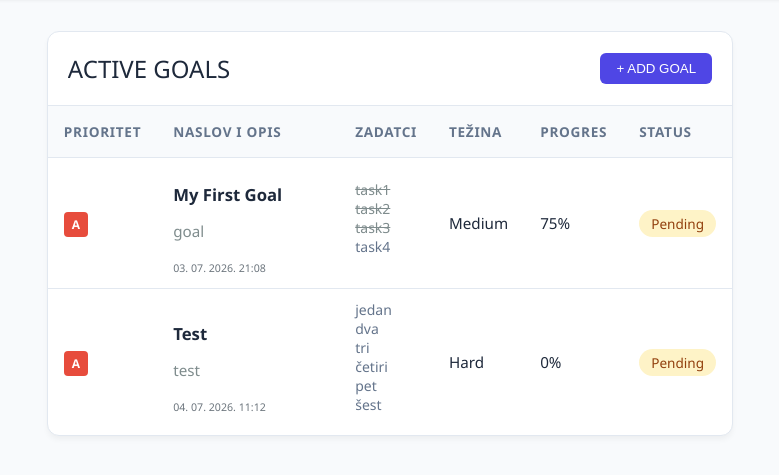
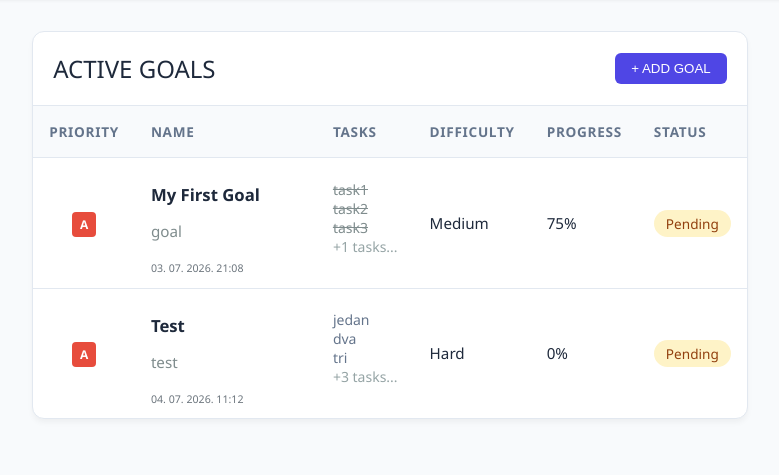
Before and after one commit to ian-developer/flask-focus-app, a Flask app: page /goals in a window 1280 px wide. Shown: the part 65-540 px from the top of the page, without its empty margins (250-1029 px from the left). Run offline with Flask 3, Linux system fonts and the light colour scheme.

Commit message:
fixing html

```diff
--- a/app/static/style.css
+++ b/app/static/style.css
@@ -215,7 +215,6 @@ ul {
 
 li {
     padding: 0%;
-
 }
 
 /* 4. Badges (Značke za prioritet i status) */
--- a/app/templates/goals.html
+++ b/app/templates/goals.html
@@ -8,7 +8,7 @@
 <div class="container">
     <div id="form_container" class="card hidden">
         <div style="display: flex; justify-content: space-between; align-items: center; margin-bottom: 1.5rem;">
-            <h2 style="margin: 0;">Novi Cilj</h2>
+            <h2 style="margin: 0;">Add new goal: </h2>
             <!-- Gumb za zatvaranje forme -->
             <button type="button" id="close_form_btn" style=" color: white; background: rgba(255, 0, 0, 0.255); border: none; border-radius: 2px; cursor: pointer; font-size: 1.2rem;">&times;</button>
         </div>
@@ -16,7 +16,7 @@
         <form action="/add-goal" method="POST" id="new_goal_form">
 
             <div class="form-group">
-                <label for="title">Goal name</label>
+                <label for="title">Name</label>
                 <input type="text" id="title" name="title" placeholder="Project goal">
             </div>
 
@@ -72,11 +72,11 @@
         <table>
             <thead>
                 <tr>
-                    <th>Prioritet</th>
-                    <th>Naslov i Opis</th>
-                    <th>Zadatci</th>
-                    <th>Težina</th>
-                    <th>Progres</th>
+                    <th>Priority</th>
+                    <th>Name</th>
+                    <th>Tasks</th>
+                    <th>Difficulty</th>
+                    <th>Progress</th>
                     <th>Status</th>
                 </tr>
             </thead>
@@ -84,7 +84,7 @@
                 <!-- Petlja prolazi kroz sve ciljeve poslane iz app.py -->
                 {% for goal in goals %}
                 <tr class="clickable-row" data-href=" {{ url_for('main.view_goal', goal_id=goal.id) }}">
-                    <td><span class="badge badge-{{ goal.priority }}">{{ goal.priority }}</span></td>
+                    <td style="text-align: center;"><span class="badge badge-{{ goal.priority }}">{{ goal.priority }}</span></td>
                     <td style="width: 150px;">
                         <h2>{{ goal.title }}</h2>
                         <p style="color: #7f8c8d; width: 100px;">{{ goal.description or 'Nema opisa' }}</p>
@@ -93,7 +93,7 @@
                     <td>
                         {% if goal.tasks %}
                         <ul>
-                            {% for task in goal.tasks %}
+                            {% for task in goal.tasks[:3] %}
                                 {% if task %}
                                     <li style="display: flex; justify-content: flex-start; text-align: left;">
                                             <span class="{% if task.is_completed %}completed-task{% endif %}">
@@ -103,6 +103,12 @@
                                     </li>
                                 {% endif %}
                             {% endfor %}
+
+                            {% if goal.tasks|length > 3 %}
+                                <li style="display: flex; justify-content: flex-start; text-align: left; color: #95a4a5;">
+                                    +{{ (goal.tasks|length) - 3 }} tasks...
+                                </li>
+                            {% endif %}
                         </ul>
                         {% else %}
                         <small style="color: #b2bec3;">Nema zadataka</small>
--- a/app/templates/index.html
+++ b/app/templates/index.html
@@ -2,10 +2,4 @@
 
 {% block content %}
     <h1 class="goals_header" style="margin-bottom: 20px;">You have <strong style="color: red;"> {{ number_of_goals }} </strong>active goals in your account</h1>
-    <img src="../static/cat.jpg" alt="Funny Cat" style="margin: 0 auto;">
-    <ol type="1">
-        <li>Coffee</li>
-        <li>Tea</li>
-        <li>Milk</li>
-    </ol>
 {% endblock %}
--- a/app/templates/view_goal.html
+++ b/app/templates/view_goal.html
@@ -13,9 +13,9 @@
 
         <!-- Prioritet i Težina -->
         <div style="display: flex; gap: 0.5rem; align-items: center;">
-            <span class="badge badge-{{ goal.priority }} ">{{ goal.priority | upper }} prioritet</span>
+            <span class="badge badge-{{ goal.priority }} ">{{ goal.priority | upper }} priority</span>
             <span style="background: #edf2f7; padding: 0.25rem 0.5rem; border-radius: 4px; font-size: 0.85rem; font-weight: 500;">
-                Težina: {{ goal.difficulty }}
+                Difficulty: {{ goal.difficulty }}
             </span>
         </div>
 
```
Also changed, not shown: app/routes.py (line endings or trailing spaces), instance/base.db.
